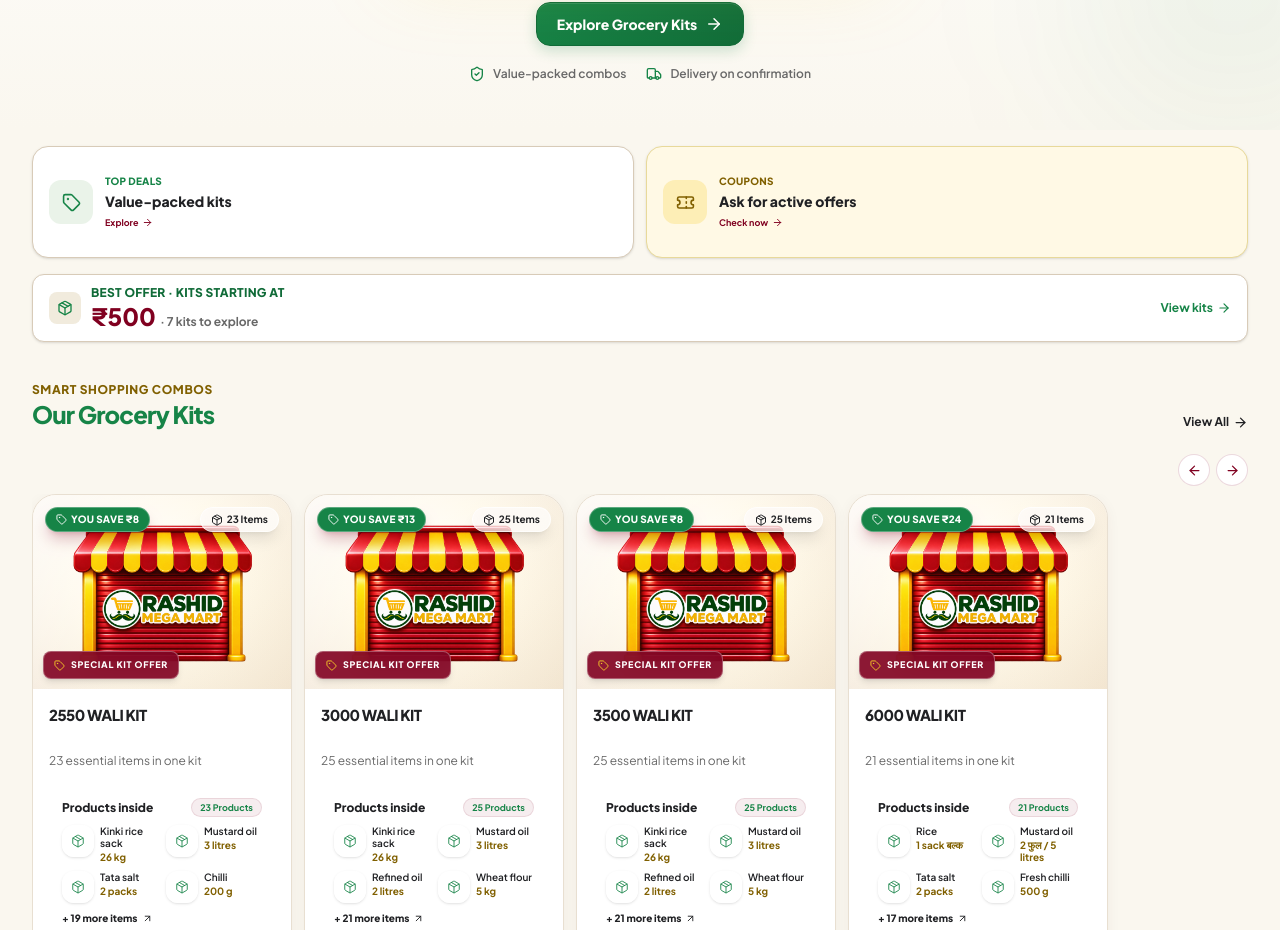
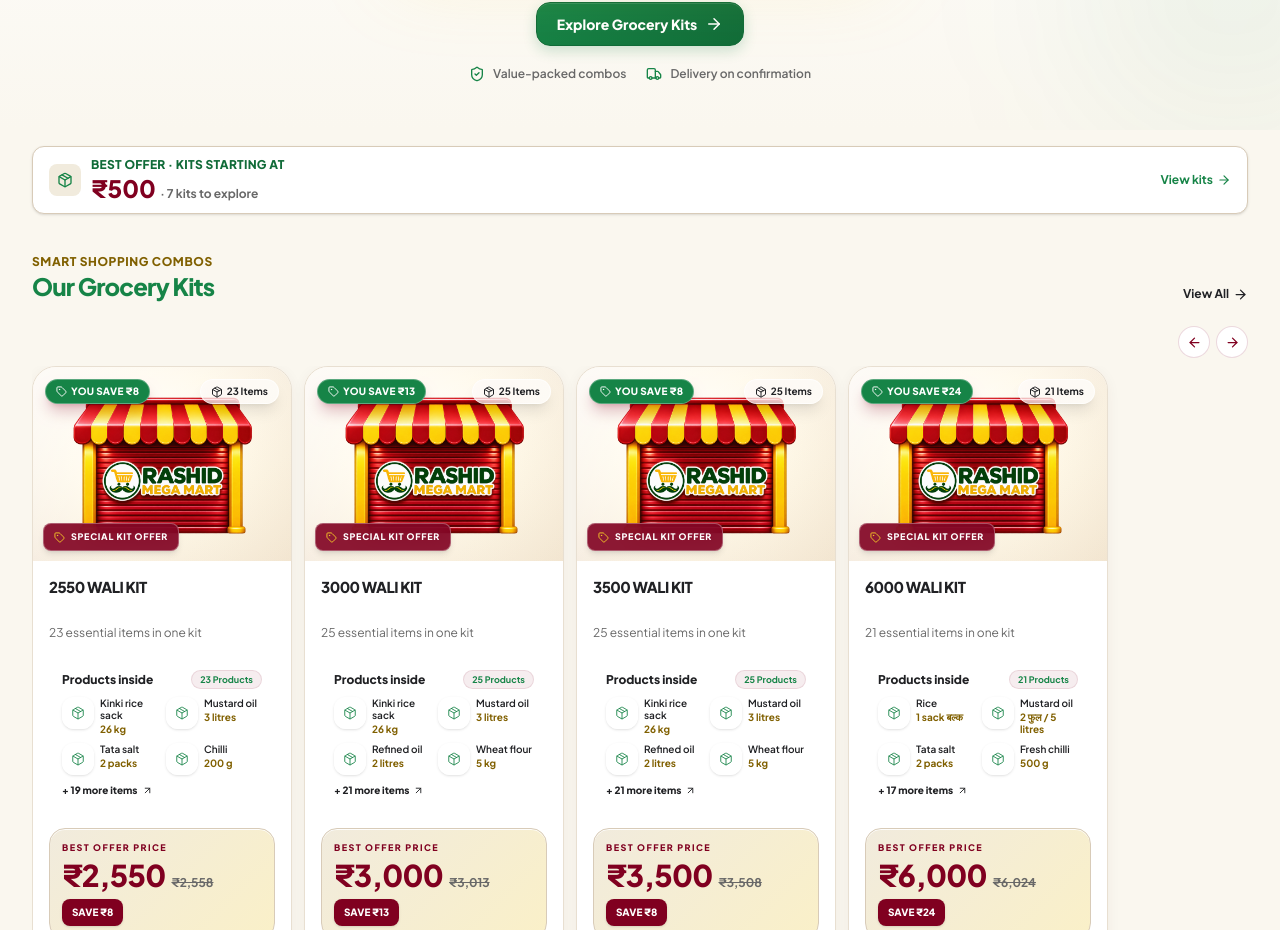
Before and after one commit to NoorTechnologies/rashidmegamartv0.1, a Next.js app: page / in a window 1280 px wide. Shown: the part 796-1726 px from the top of the page. Built offline with nearby package versions, Linux system fonts and the light colour scheme.

Commit message:
remove homepage Deals and Coupons promo cards

```diff
--- a/src/app/page.tsx
+++ b/src/app/page.tsx
@@ -1,6 +1,6 @@
 import Image from "next/image";
 import Link from "next/link";
-import { ArrowRight, ShieldCheck, Truck, MessageCircle, Package, Wallet, ClipboardList, Tag, Ticket } from "lucide-react";
+import { ArrowRight, ShieldCheck, Truck, Package, Wallet, ClipboardList } from "lucide-react";
 import Footer from "@/components/Footer";
 import FeaturedKitsCarousel from "@/components/FeaturedKitsCarousel";
 import { kits } from "@/data/kits";
@@ -47,18 +47,7 @@ export default function HomePage() {
         </div>
       </section>
 
-      <section className="mx-auto grid w-full max-w-7xl grid-cols-2 gap-2.5 px-3 pt-4 min-[480px]:gap-3 min-[480px]:px-5 md:px-6 lg:px-8" data-reveal-group>
-        <Link href="/deals" data-reveal-item className="group flex min-h-[92px] items-center gap-2.5 rounded-2xl border border-[#D8CBB8] bg-white p-3 shadow-sm transition hover:-translate-y-0.5 hover:shadow-md sm:min-h-[112px] sm:gap-3 sm:p-4">
-          <span className="flex size-9 shrink-0 items-center justify-center rounded-xl bg-[#EAF3E9] text-[#168447] sm:size-11"><Tag size={19} /></span>
-          <span className="min-w-0"><span className="block text-[9px] font-black uppercase tracking-wide text-[#168447] sm:text-[10px]">Top Deals</span><span className="mt-1 block text-xs font-extrabold leading-tight text-[#202124] sm:text-sm">Value-packed kits</span><span className="mt-1 inline-flex items-center gap-1 text-[9px] font-bold text-[#800020]">Explore <ArrowRight size={11} /></span></span>
-        </Link>
-        <Link href="/coupons" data-reveal-item className="group flex min-h-[92px] items-center gap-2.5 rounded-2xl border border-[#E8D99A] bg-[#FFF9E5] p-3 shadow-sm transition hover:-translate-y-0.5 hover:shadow-md sm:min-h-[112px] sm:gap-3 sm:p-4">
-          <span className="flex size-9 shrink-0 items-center justify-center rounded-xl bg-[#F7C928]/25 text-[#806000] sm:size-11"><Ticket size={19} /></span>
-          <span className="min-w-0"><span className="block text-[9px] font-black uppercase tracking-wide text-[#806000] sm:text-[10px]">Coupons</span><span className="mt-1 block text-xs font-extrabold leading-tight text-[#202124] sm:text-sm">Ask for active offers</span><span className="mt-1 inline-flex items-center gap-1 text-[9px] font-bold text-[#800020]">Check now <ArrowRight size={11} /></span></span>
-        </Link>
-      </section>
-
-      {startingPrice !== null && (
+{startingPrice !== null && (
         <section data-reveal className="mx-auto w-full max-w-7xl px-3 pt-3 min-[480px]:px-5 sm:pt-4 md:px-6 lg:px-8" aria-label="Grocery kit starting price">
           <Link
             href="/kits"
```
